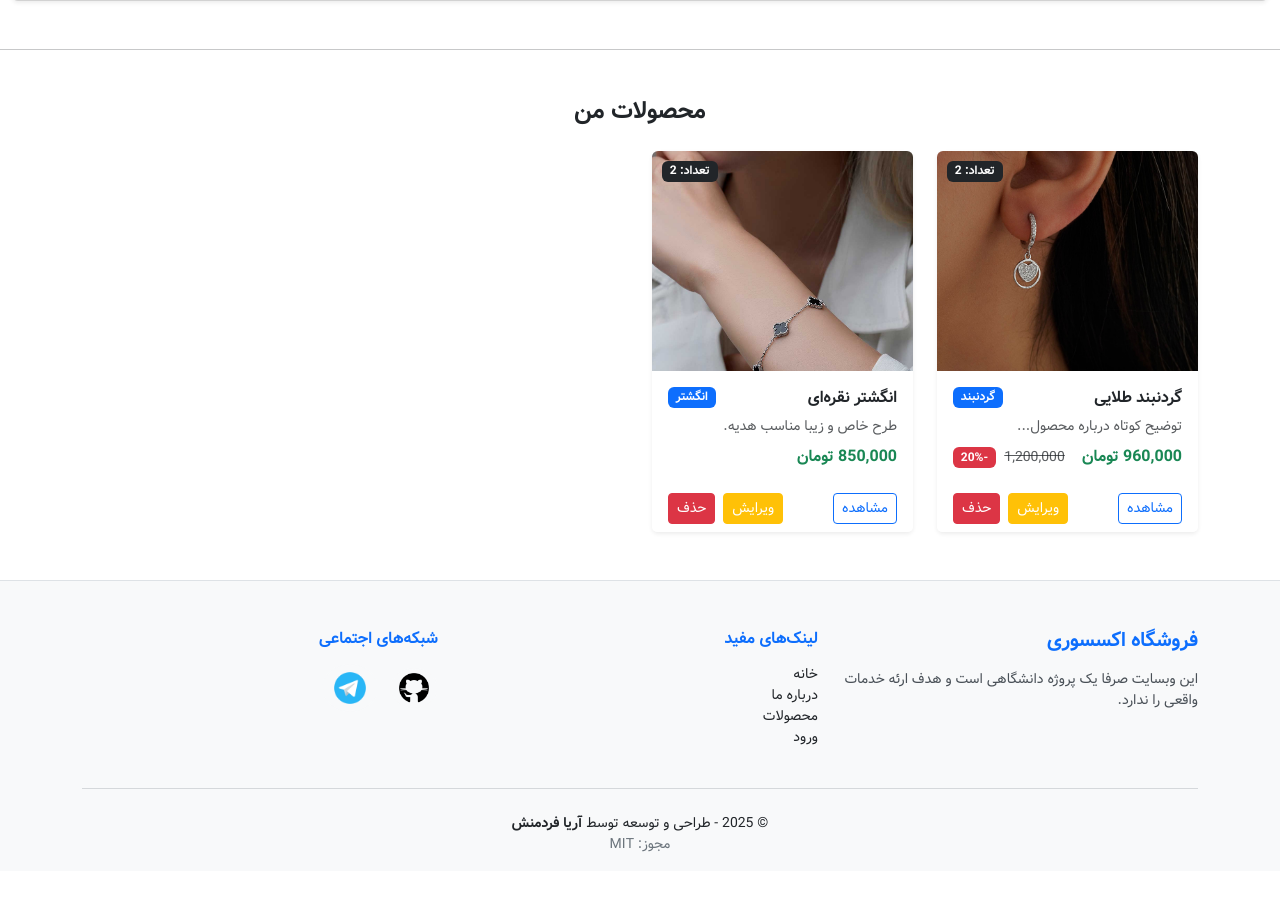
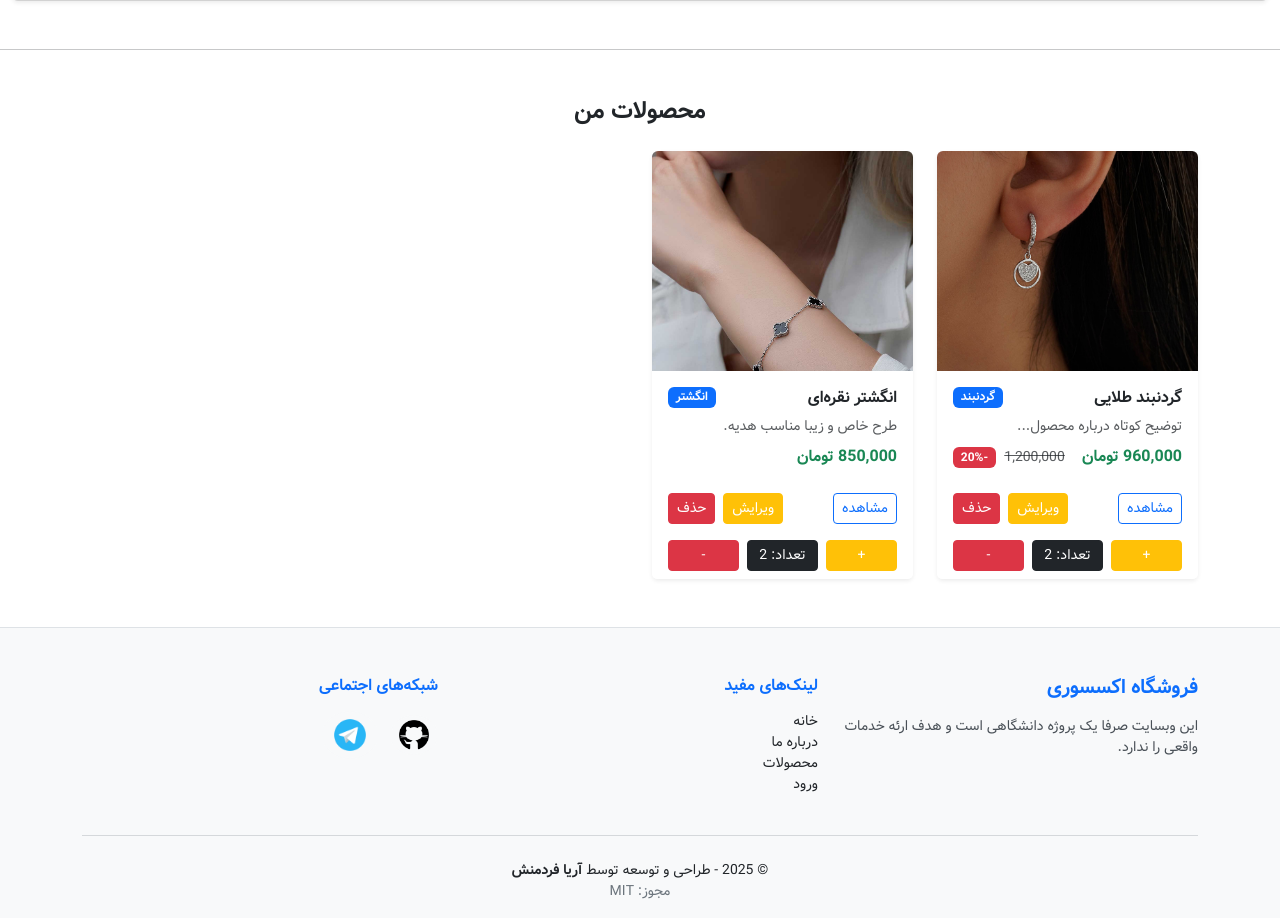
Before and after one commit to AryaFardmanesh/Dibassories, a PHP site: page /panel/index.php in a window 1280 px wide. Shown: the part 826-1744 px from the top of the page. Before the commit the page ends 1678 px from the top, so only its background shows below. Run offline with PHP 8.4, Linux system fonts and the light colour scheme.

Commit message:
Add: control button to product card in panel page.

```diff
--- a/panel/index.php
+++ b/panel/index.php
@@ -505,7 +505,6 @@
 				<div class="card h-100 shadow-sm border-0">
 					<a href="product.php?id=1" class="text-decoration-none text-dark">
 						<img src="<?= ASSETS_DIR ?>/img/products/1.jpg" class="card-img-top rounded-top" alt="محصول" style="height: 220px; object-fit: cover;">
-						<span class="badge bg-dark text-white position-absolute" style="top: 10px; left: 10px;">تعداد: 2</span>
 					</a>
 					<div class="card-body">
 						<div class="d-flex justify-content-between align-items-center mb-2">
@@ -528,6 +527,11 @@
 							<a href="delete_product.php?id=1" class="btn btn-danger btn-sm">حذف</a>
 						</div>
 					</div>
+					<div class="card-footer bg-white border-0 d-flex justify-content-between align-items-center gap-2">
+						<a href="#" class="btn btn-warning btn-sm text-white w-100">+</a>
+						<span class="btn btn-dark btn-sm w-100 pe-none">تعداد: 2</span>
+						<a href="#" class="btn btn-danger btn-sm w-100">-</a>
+					</div>
 				</div>
 			</div>
 
@@ -535,7 +539,6 @@
 				<div class="card h-100 shadow-sm border-0">
 					<a href="product.php?id=2" class="text-decoration-none text-dark">
 						<img src="<?= ASSETS_DIR ?>/img/products/2.jpg" class="card-img-top rounded-top" alt="محصول" style="height: 220px; object-fit: cover;">
-						<span class="badge bg-dark text-white position-absolute" style="top: 10px; left: 10px;">تعداد: 2</span>
 					</a>
 					<div class="card-body">
 						<div class="d-flex justify-content-between align-items-center mb-2">
@@ -553,6 +556,11 @@
 							<a href="edit_product.php?id=2" class="btn btn-warning btn-sm text-white">ویرایش</a>
 							<a href="delete_product.php?id=2" class="btn btn-danger btn-sm">حذف</a>
 						</div>
+					</div>
+					<div class="card-footer bg-white border-0 d-flex justify-content-between align-items-center gap-2">
+						<a href="#" class="btn btn-warning btn-sm text-white w-100">+</a>
+						<span class="btn btn-dark btn-sm w-100 pe-none">تعداد: 2</span>
+						<a href="#" class="btn btn-danger btn-sm w-100">-</a>
 					</div>
 				</div>
 			</div>
```
